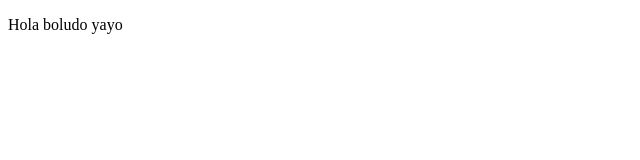
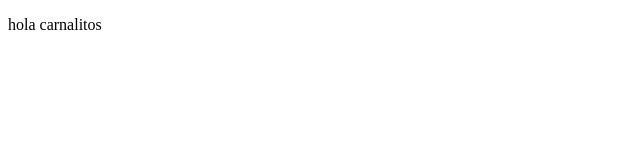
Before and after one commit to yayo-dev/desarrolloWeb, a plain HTML site: page index.html in a window 1280 px wide. Shown: the full height of the page, 0-640 px from the left. Drawn offline with Linux system fonts and the light colour scheme.

Commit message:
cambios realizados

```diff
--- a/index.html
+++ b/index.html
@@ -9,7 +9,7 @@
 <body>
     <article>
         <p>
-            Hola boludo yayo
+            hola carnalitos
         </p>
 
     </article>
```
Also changed, not shown: basic.css (added).
